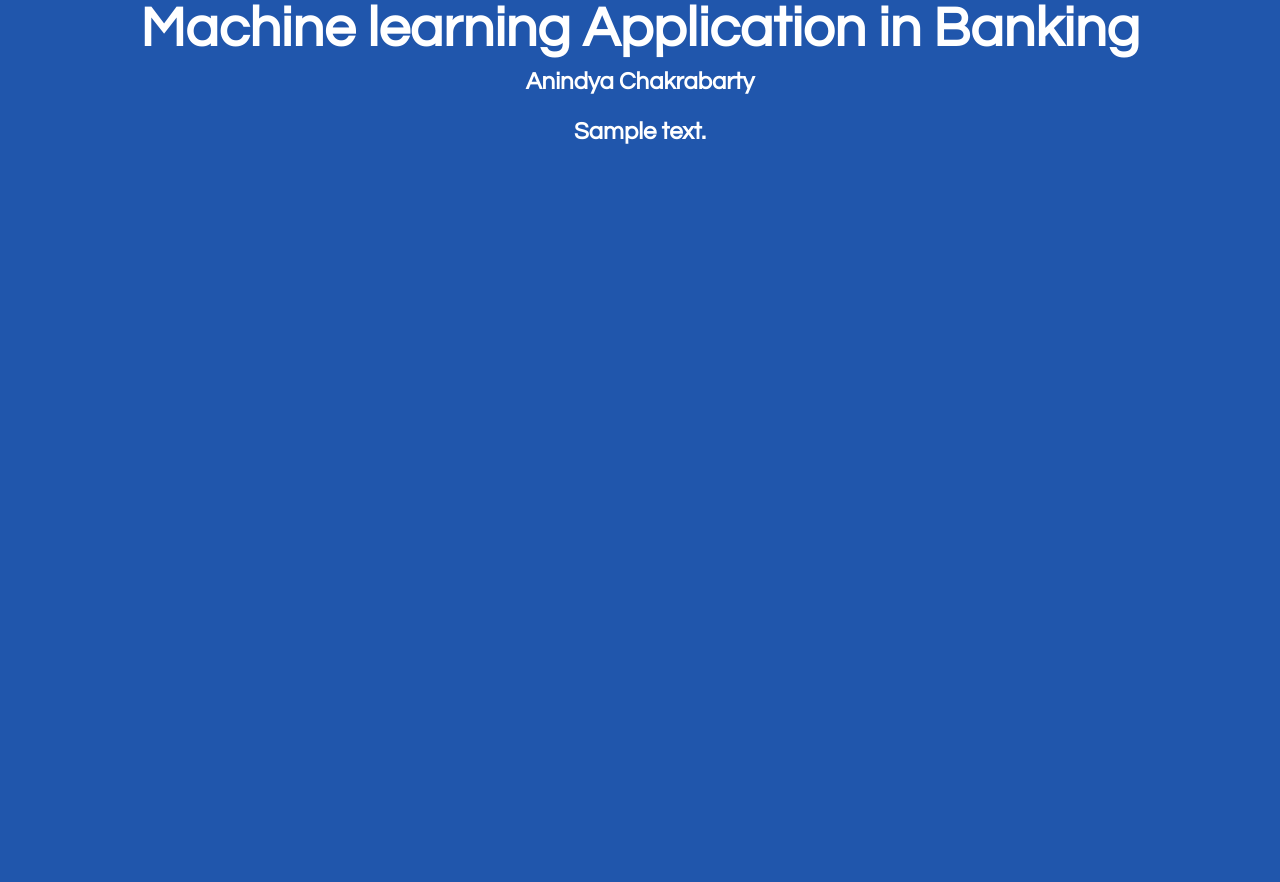
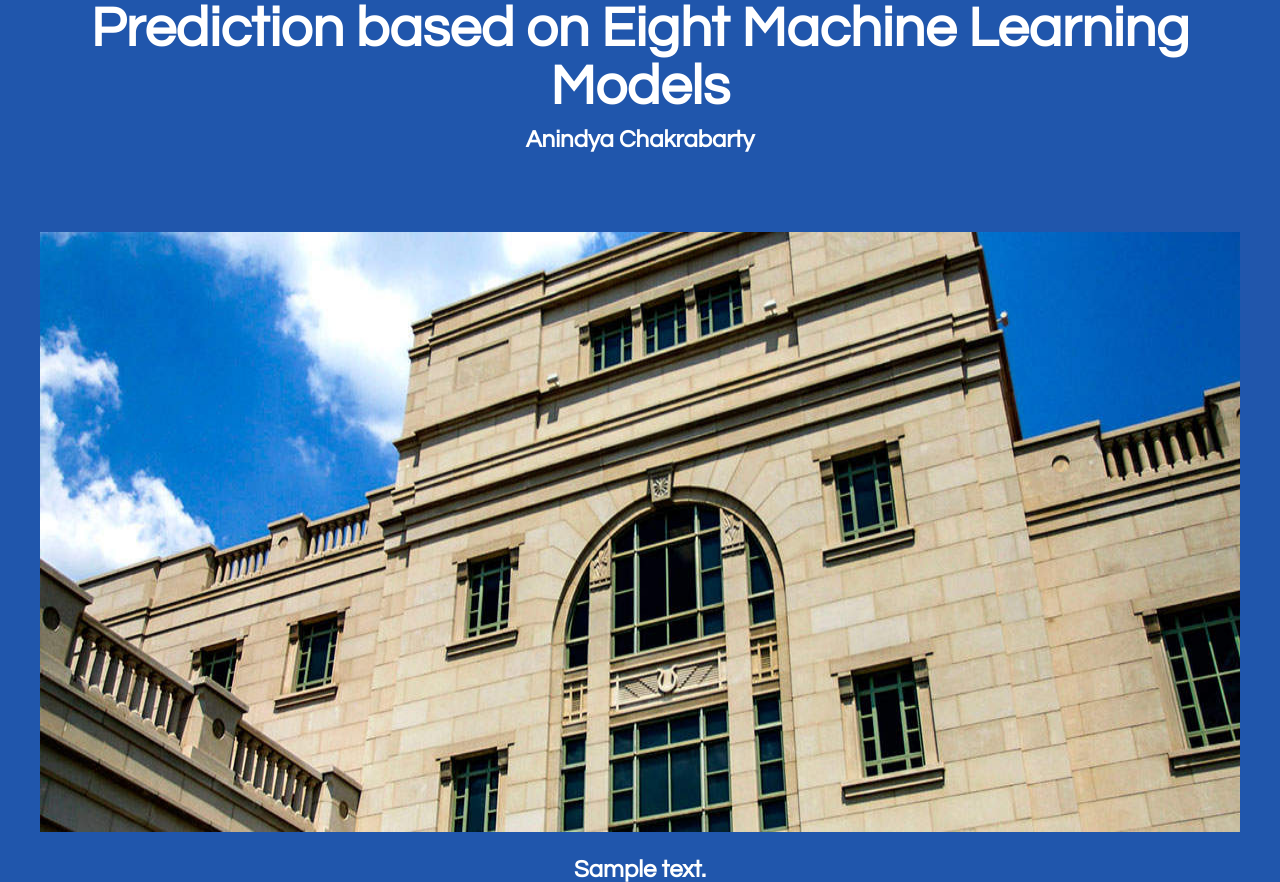
Before and after one commit to AnindyaChakrabarty/Banking-Classifier-Module, a Flask app: template templates/Output.html in a window 1280 px wide. Before the commit the page ends 144 px from the top, so only its background shows below. Run offline with Flask 2, Linux system fonts and the light colour scheme; the template is opened without the code that fills it: most values are stand-ins (such as "Sample title", 1, 10 or a date in 2020).

Commit message:
22 August

```diff
--- a/static/css/default.css
+++ b/static/css/default.css
@@ -13,6 +13,13 @@
 		color: rgba(0,0,0,.6);
 	}
 
+	.center
+	{
+  display: block;
+  margin-left: auto;
+  margin-right: auto;
+  width: 100%;
+    }
 
 	h1, h2, h3
 	{
--- a/templates/ClassifyForm.html
+++ b/templates/ClassifyForm.html
@@ -64,7 +64,7 @@
 		</div>
 	</div>
 	<div class="wrapper">
-
+		<div id="banner" class="container"><img src="{{ url_for('static', filename='banner.jpg') }}" width="1200" height="500" alt="" /></div>
 		<div id="welcome" class="container">
 
 			<div class="title">
@@ -99,13 +99,13 @@
 			</form>
 
 
-			</div>
+		</div>
 
 
 
 
 
-		</div>
+	</div>
 
 
 </body>
--- a/templates/Output.html
+++ b/templates/Output.html
@@ -19,8 +19,9 @@
 		<div id="header" class="container">
 			<div id="logo">
 				<span class="icon icon-cog"></span>
-				<h1><a href="#">Machine learning Application in Banking</a></h1>
+				<h1><a href="#">Prediction based on Eight Machine Learning Models </a></h1>
 				<h2><a href="#">Anindya Chakrabarty</a></h2>
+				<div id="banner" class="container"><img src="{{ url_for('static', filename='banner.jpg') }}" width="1200" height="600" alt="" class="center"/></div>
 			</div>
 			<div id="logo">
 				<h2>
```
Also changed, not shown: static/banner.jpg (added).
